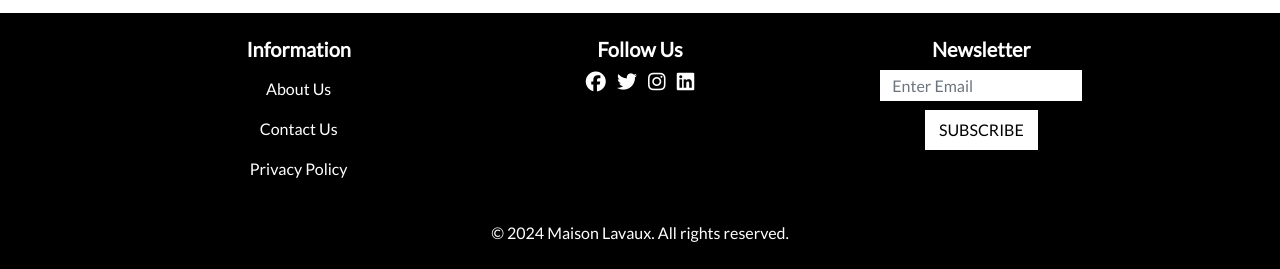
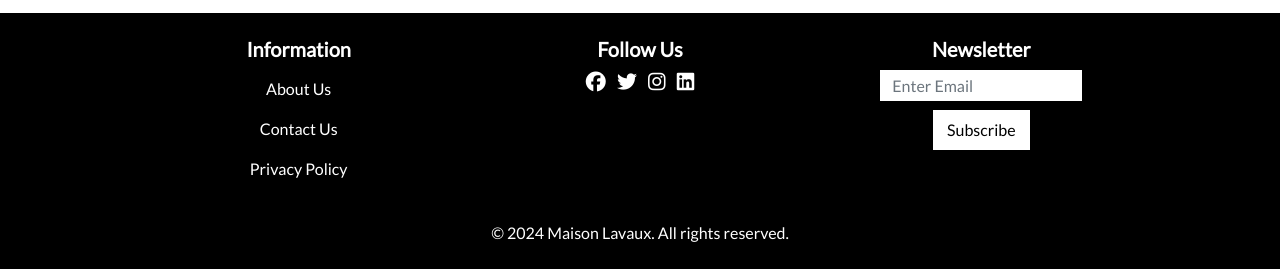
Before and after one commit to jdohertydev/maison_lavaux, a Django app: page /bag/ in a window 1280 px wide. Shown: the part 531-800 px from the top of the page. Run offline with Django 3.2, Linux system fonts and the light colour scheme; parts of the project's set-up code (start-up, migrations or seed data) failed here and were passed over; some libraries are stand-ins or nearby versions.

Commit message:
Update subscribe button style

```diff
--- a/templates/base.html
+++ b/templates/base.html
@@ -208,7 +208,7 @@
                         <div class="input-group d-flex flex-column align-items-center w-100">
                             <input class="form-control border border-black rounded-0 mb-2 w-auto" type="email"
                                 name="EMAIL" id="mce-EMAIL" placeholder="Enter Email">
-                            <button class="btn rounded-0 text-uppercase btn-white w-auto" type="submit" name="subscribe"
+                            <button class="btn rounded-0 btn-white w-auto mt-0" type="submit" name="subscribe"
                                 id="mc-embedded-subscribe">Subscribe
                             </button>
                         </div>
```
